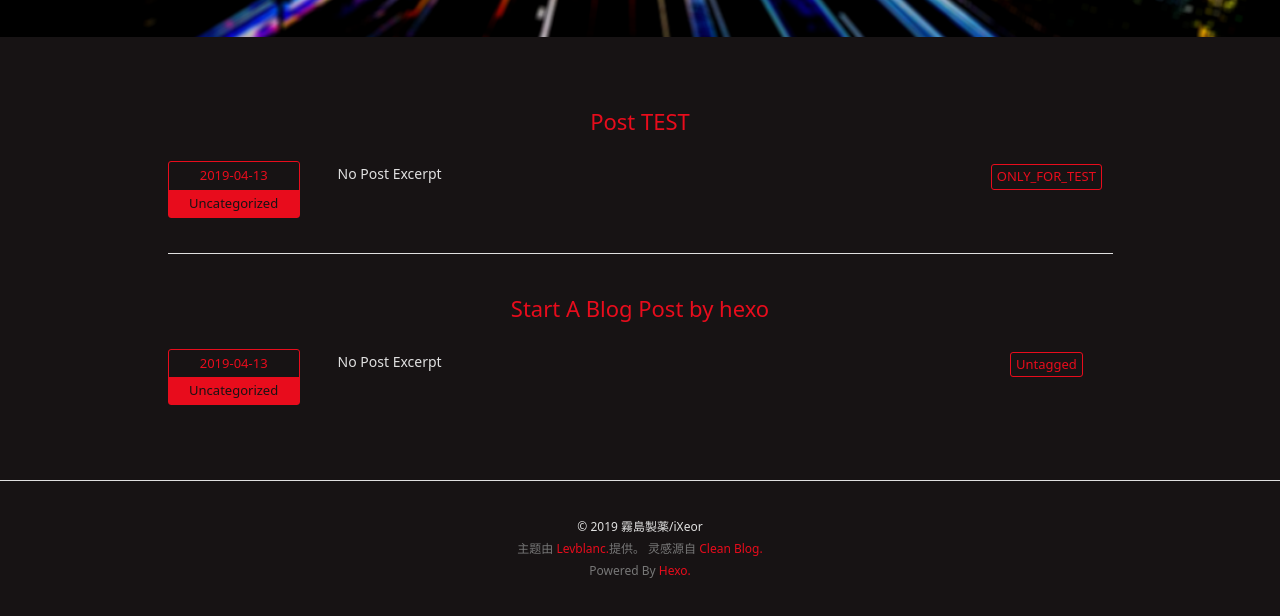
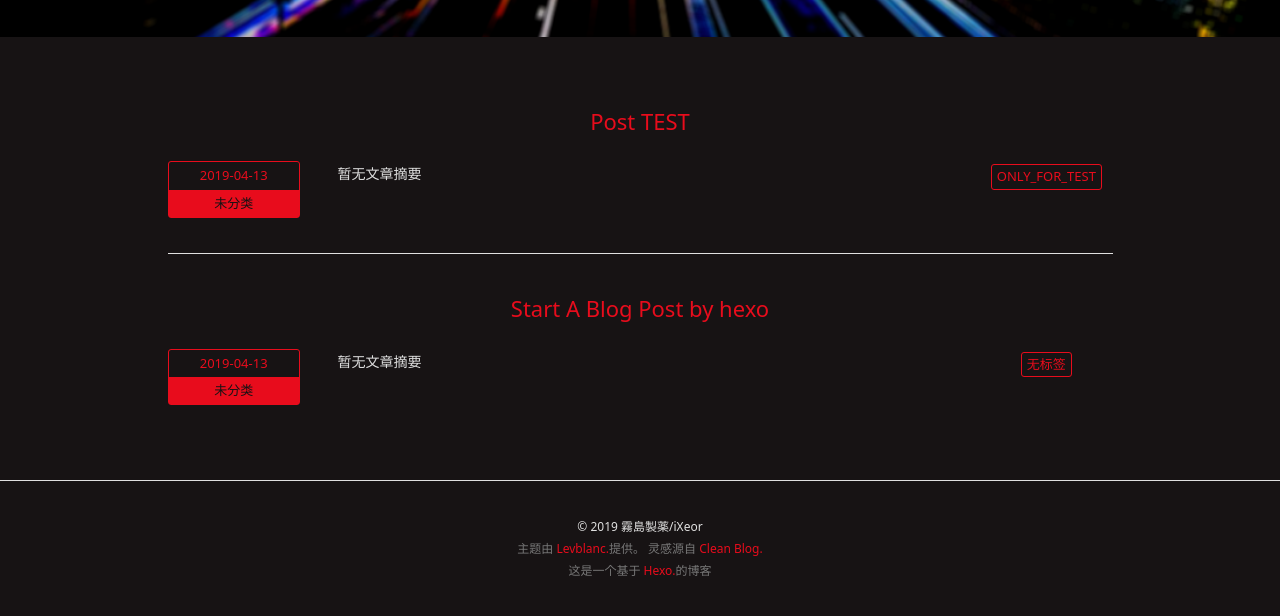
Before and after one commit to iXeor/ixeor.github.io, a plain HTML site: page index.html in a window 1280 px wide. Shown: the part 247-863 px from the top of the page. Drawn offline with Linux system fonts and the light colour scheme.

Commit message:
Site updated: 2019-04-14 21:53:42

```diff
--- a/index.html
+++ b/index.html
@@ -135,12 +135,12 @@
       <div class="date">2019-04-13</div>
       <div class="categories">
 
-          Uncategorized
+          未分类
 
       </div>
     </div>
     <!-- Post Excerpt -->
-    <div class="excerpt typo">No Post Excerpt</div>
+    <div class="excerpt typo">暂无文章摘要</div>
     <!-- Post Tags -->
     <div class="tags">
 
@@ -165,16 +165,16 @@
       <div class="date">2019-04-13</div>
       <div class="categories">
 
-          Uncategorized
+          未分类
 
       </div>
     </div>
     <!-- Post Excerpt -->
-    <div class="excerpt typo">No Post Excerpt</div>
+    <div class="excerpt typo">暂无文章摘要</div>
     <!-- Post Tags -->
     <div class="tags">
 
-        <div class="untagged">Untagged</div>
+        <div class="untagged">无标签</div>
 
     </div>
   </div>
@@ -210,7 +210,7 @@
           主题由 <a target="_blank" href="https://github.com/levblanc">Levblanc.</a>提供。
           灵感源自 <a target="_blank" href="https://github.com/klugjo/hexo-theme-clean-blog">Clean Blog.</a>
         </p><p class="copyright text-muted">
-          Powered By <a target="_blank" href="https://hexo.io/">Hexo.</a>
+          这是一个基于 <a target="_blank" href="https://hexo.io/">Hexo.</a>的博客
         </p>
       </div>
     </div>
```
Also changed, not shown: 2019/04/13/Post-TEST/index.html (+2 -2 lines), 2019/04/13/hello-world/index.html (+2 -2 lines), archives/2019/04/index.html (+2 -2 lines), archives/2019/index.html (+2 -2 lines), archives/index.html (+1 -1 lines), tags/ONLY-FOR-TEST/index.html (+2 -2 lines).
